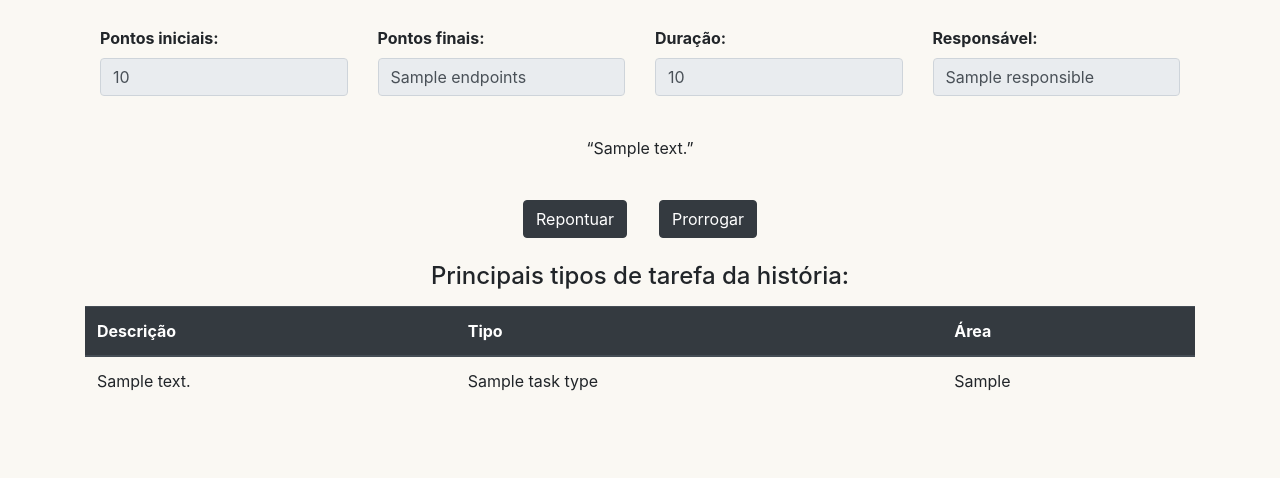
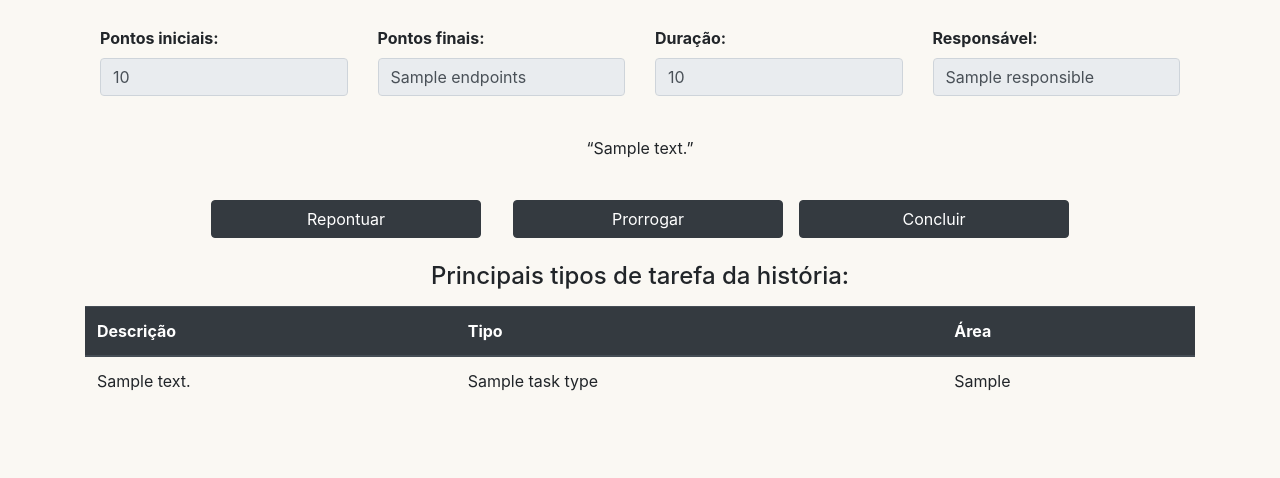
Before and after one commit to VitorLorente/gestao_tasks_scrum, a Django app: template core/templates/story_detail.html in a window 1280 px wide. Shown: the part 184-662 px from the top of the page. Run offline with Django 3.2, Linux system fonts and the light colour scheme; the template is opened without the code that fills it: most values are stand-ins (such as "Sample title", 1, 10 or a date in 2020); some libraries are stand-ins or nearby versions.

Commit message:
Migração de dados para mudança de estratégia na conclusão de histórias.

```diff
--- a/core/models.py
+++ b/core/models.py
@@ -188,6 +188,10 @@ class StorySprint(models.Model):
         on_delete=models.PROTECT,
         related_name='sprint_storysprint'
     )
+    completed = models.BooleanField(
+        'Finalizada?',
+        default=False
+    )
 
 
 class StoryTaskType(models.Model):
--- a/core/templates/story_detail.html
+++ b/core/templates/story_detail.html
@@ -38,8 +38,9 @@
         <p class="text-justify col-8 text-center"><q>{{ story.description }}</q></p>
     </div>
     <div class="container story-description-container d-flex justify-content-center mt-4 mb-4">
-        <a class="btn btn-dark mr-3" href="#" data-toggle="modal" data-target="#story-repoint">Repontuar</a>
-        <a class="btn btn-dark ml-3" href="#" data-toggle="modal" data-target="#story-extend-sprint">Prorrogar</a>
+        <a class="btn btn-dark mr-3 col-3" href="#" data-toggle="modal" data-target="#story-repoint">Repontuar</a>
+        <a class="btn btn-dark ml-3 col-3" href="#" data-toggle="modal" data-target="#story-extend-sprint">Prorrogar</a>
+        <a class="btn btn-dark ml-3 col-3" href="#" data-toggle="modal" data-target="#story-conclude">Concluir</a>
     </div>
 
     <h4 class="text-center">Principais tipos de tarefa da história:</h4>
@@ -120,7 +121,7 @@
                                 <div class="d-flex justify-content-center">
                                     <div class="form-group">
                                         <input id="story" type="hidden" name="story" value="{{ object.pk }}">
-                                        <label for="sprint" class="label-control">Novos pontos: </label>
+                                        <label for="sprint" class="label-control">Nova sprint: </label>
                                         <div class="col-sm-5">
                                             <select id="sprint" class="form-control" name="sprint">
                                                 <option value="">-----</option>
```
Also changed, not shown: core/views.py (+0 -18 lines), core/migrations/0010_storysprint_completed.py (added).
